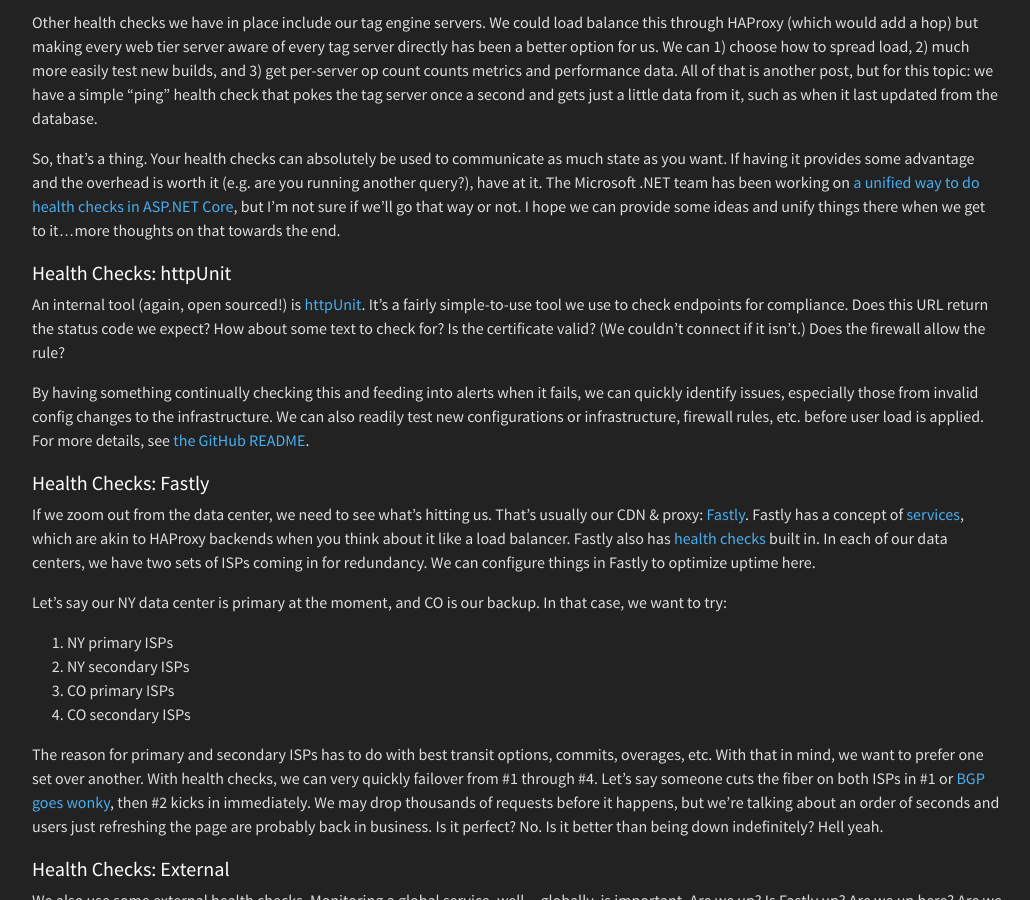
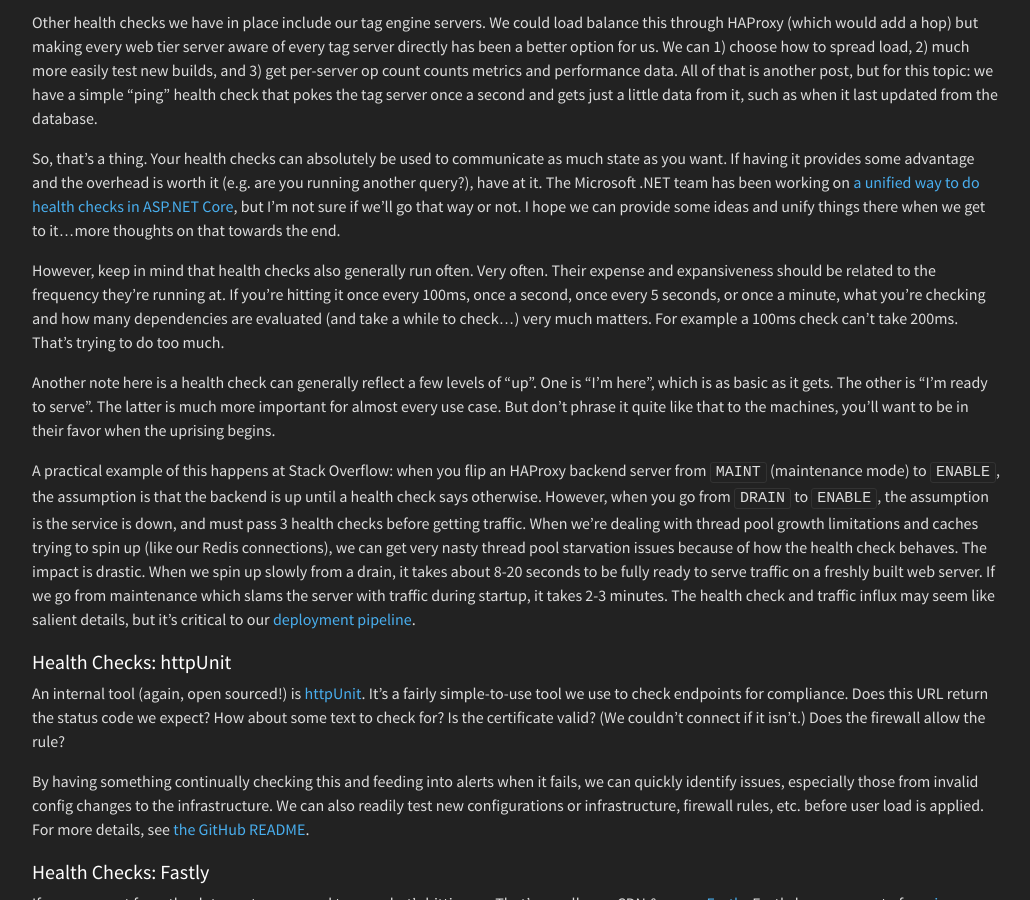
Before and after one commit to NickCraver/nickcraver.github.com, a Jekyll site: the page built from blog/_posts/2018-11-29-stack-overflow-how-we-do-monitoring.markdown, in a window 1280 px wide and 900 px high, scrolled down 4523 px. Shown: the whole window, without its empty margins (123-1153 px from the left). Built offline with Jekyll 4.4.1, drawn with Linux system fonts in a browser that asks for light colours; comment, search, counter and statistics services are not loaded; some of the changed text lies outside the part shown.

Commit message:
Health checks: add more context

```diff
--- a/blog/_posts/2018-11-29-stack-overflow-how-we-do-monitoring.markdown
+++ b/blog/_posts/2018-11-29-stack-overflow-how-we-do-monitoring.markdown
@@ -226,6 +226,12 @@
 If having it provides some advantage and the overhead is worth it (e.g. are you running another query?), have at it.
 The Microsoft .NET team has been working on [a unified way to do health checks in ASP.NET Core](https://docs.microsoft.com/en-us/dotnet/standard/microservices-architecture/implement-resilient-applications/monitor-app-health), but I'm not sure if we'll go that way or not.
 I hope we can provide some ideas and unify things there when we get to it...more thoughts on that towards the end.
+
+However, keep in mind that health checks also generally run often. Very often. Their expense and expansiveness should be related to the frequency they're running at. If you're hitting it once every 100ms, once a second, once every 5 seconds, or once a minute, what you're checking and how many dependencies are evaluated (and take a while to check...) very much matters. For example a 100ms check can't take 200ms. That's trying to do too much.
+
+Another note here is a health check can generally reflect a few levels of "up". One is "I'm here", which is as basic as it gets. The other is "I'm ready to serve". The latter is much more important for almost every use case. But don't phrase it quite like that to the machines, you'll want to be in their favor when the uprising begins.
+
+A practical example of this happens at Stack Overflow: when you flip an HAProxy backend server from `MAINT` (maintenance mode) to `ENABLE`, the assumption is that the backend is up until a health check says otherwise. However, when you go from `DRAIN` to `ENABLE`, the assumption is the service is down, and must pass 3 health checks before getting traffic. When we're dealing with thread pool growth limitations and caches trying to spin up (like our Redis connections), we can get very nasty thread pool starvation issues because of how the health check behaves. The impact is drastic. When we spin up slowly from a drain, it takes about 8-20 seconds to be fully ready to serve traffic on a freshly built web server. If we go from maintenance which slams the server with traffic during startup, it takes 2-3 minutes. The health check and traffic influx may seem like salient details, but it's critical to our [deployment pipeline]({% post_url blog/2016-05-03-stack-overflow-how-we-do-deployment-2016-edition %}).
 
 #### Health Checks: httpUnit
 
```
Also changed, not shown: other parts of blog/_posts/2018-11-29-stack-overflow-how-we-do-monitoring.markdown (+1 -1 lines).
